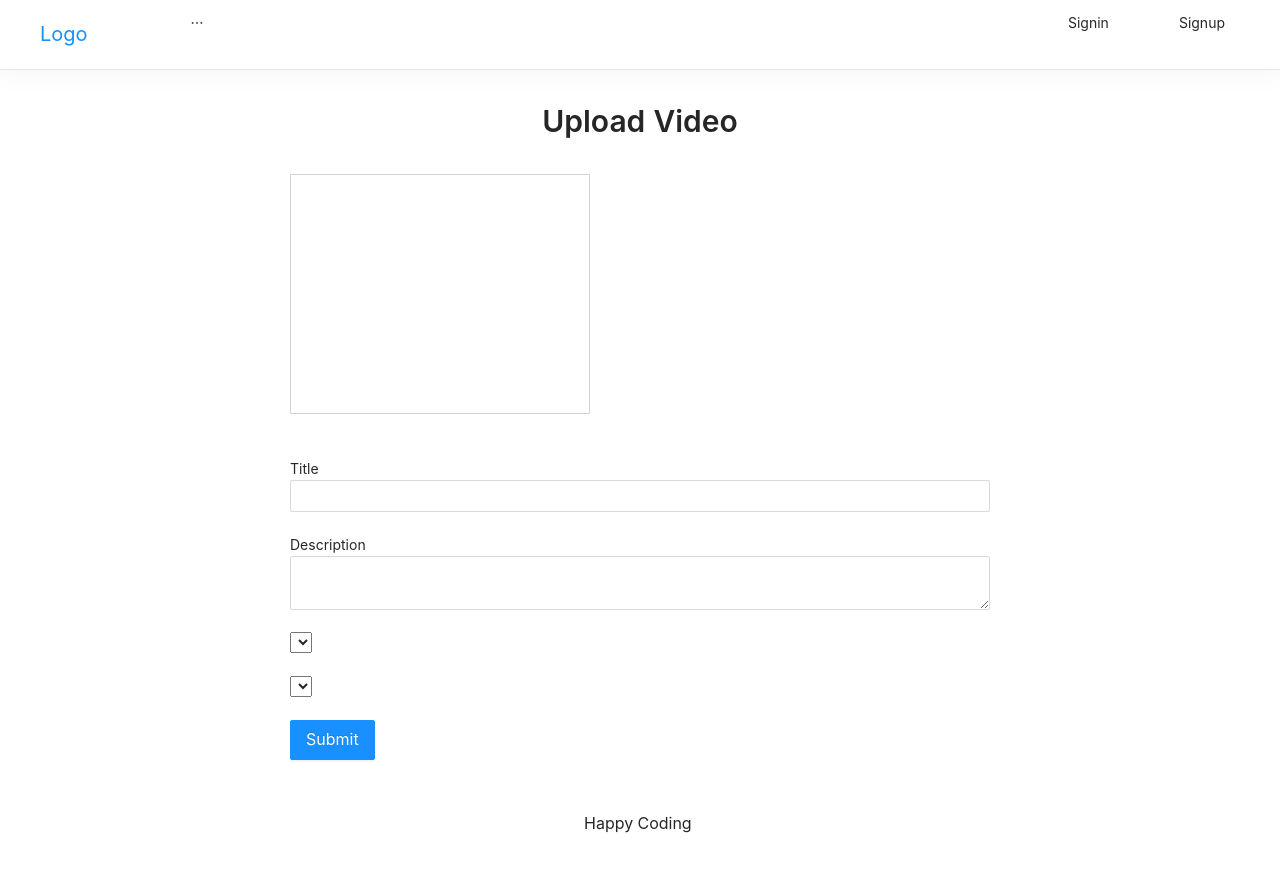
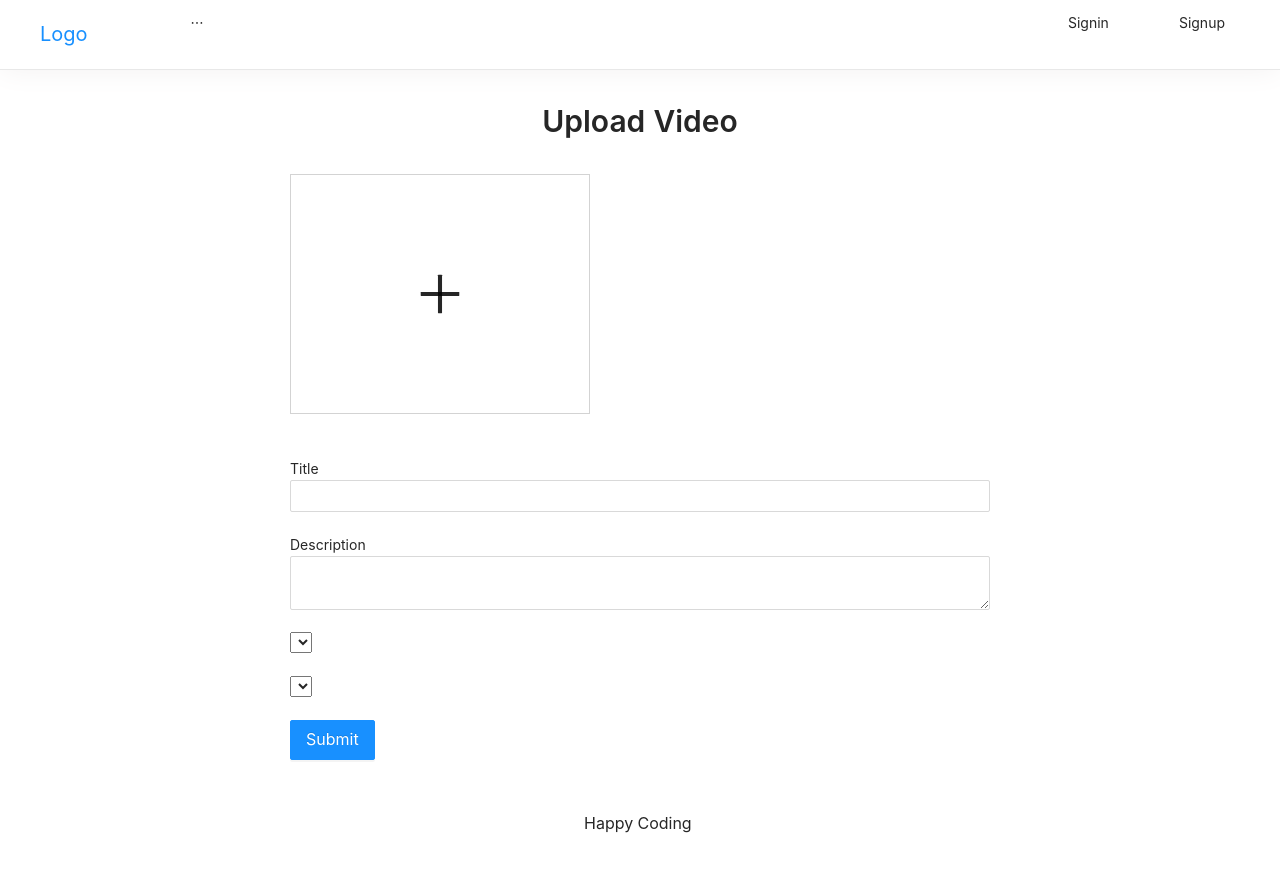
Before and after one commit to juhyoju/Youtube, a React (Create React App) app in the folder client/: page /video/upload in a window 1280 px wide. Built offline with nearby package versions, Linux system fonts and the light colour scheme; no server answers.

Commit message:
change import of Icon

```diff
--- a/client/package.json
+++ b/client/package.json
@@ -3,6 +3,7 @@
   "version": "0.1.0",
   "private": true,
   "dependencies": {
+    "@ant-design/icons": "^4.7.0",
     "antd": "^4.16.13",
     "axios": "^0.22.0",
     "core-js": "^3.6.4",
--- a/client/src/components/views/VideoUploadPage/VideoUploadPage.js
+++ b/client/src/components/views/VideoUploadPage/VideoUploadPage.js
@@ -1,6 +1,6 @@
 import React from 'react';
 import { Typography, Button, Form, message, Input } from 'antd';
-import Icon from '@ant-design/icons';
+import { PlusOutlined } from '@ant-design/icons';
 import Dropzone from 'react-dropzone';
 
 const { Title } = Typography;
@@ -30,7 +30,7 @@ function VideoUploadPage() {
                 {...getRootProps()}
               >
                 <input {...getInputProps()} />
-                <Icon type="plus" style={{ fontSize: '3rem' }} />
+                <PlusOutlined type="plus" style={{ fontSize: '3rem' }} />
               </div>
             )}
           </Dropzone>
```
